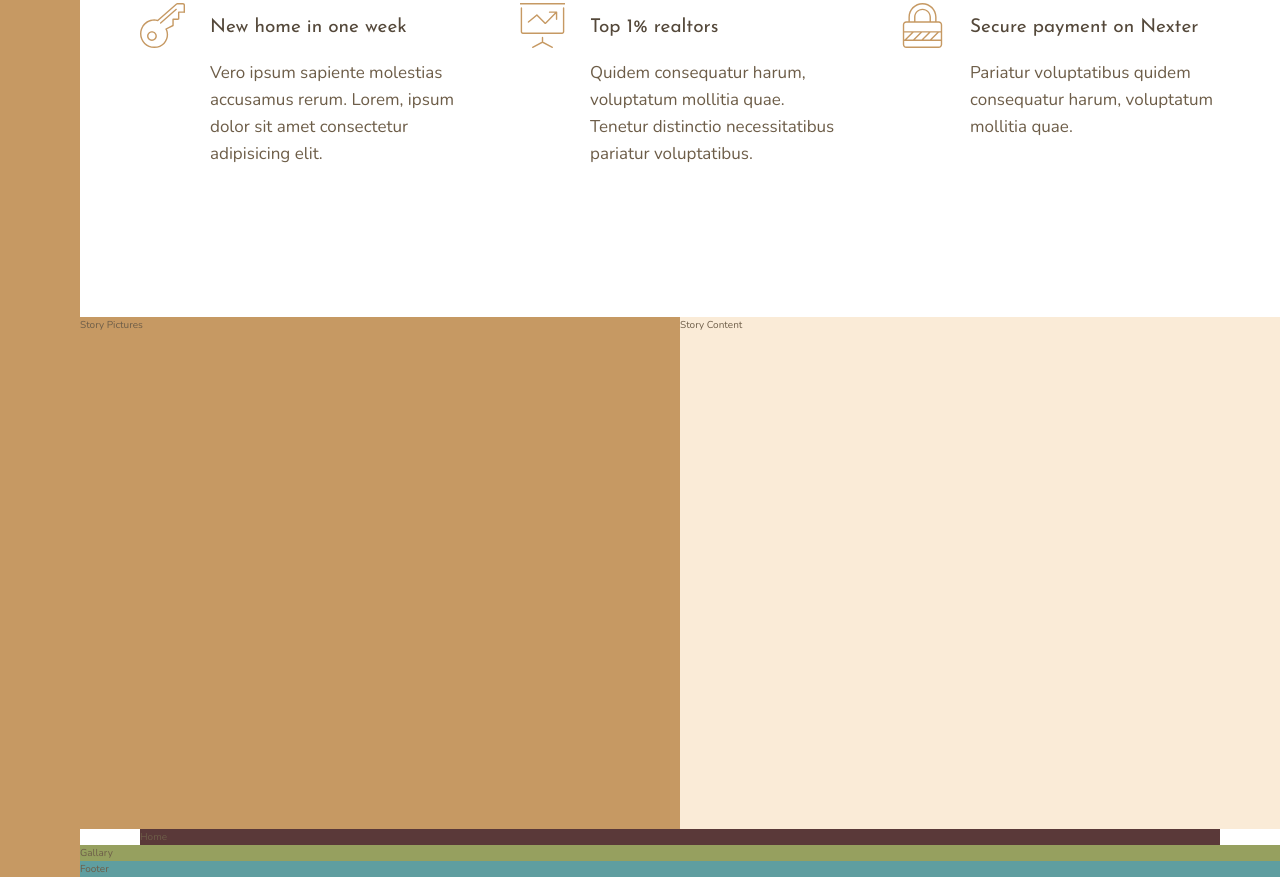
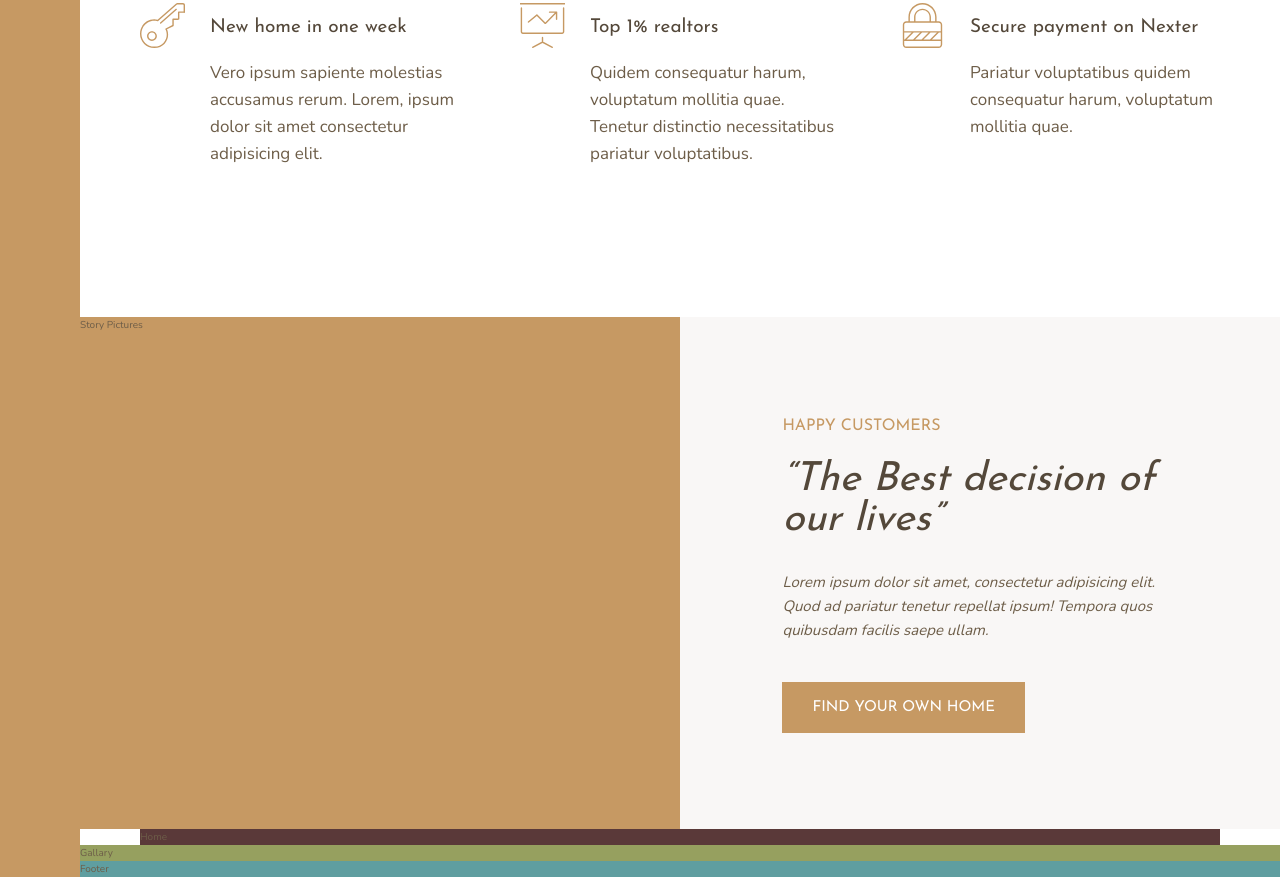
Before and after one commit to Mostakimul/sass-nexter, a website built with Vite: page index.html in a window 1280 px wide. Shown: the part 991-1868 px from the top of the page. Built offline with nearby package versions, Linux system fonts and the light colour scheme.

Commit message:
story section left side completed

```diff
--- a/index.html
+++ b/index.html
@@ -85,7 +85,13 @@
 
   <!-- Story Content -->
   <div class="story__content">
-    Story Content
+    <h3 class="heading-3 mb-sm">Happy Customers</h3>
+    <h2 class="heading-2 heading-2--dark mb-md">&ldquo;The Best decision of our lives&rdquo;</h2>
+    <p class="story__text">
+      Lorem ipsum dolor sit amet, consectetur adipisicing elit. Quod ad pariatur tenetur repellat ipsum! Tempora quos
+      quibusdam facilis saepe ullam.
+    </p>
+    <button class="btn">Find your own home</button>
   </div>
 
   <!-- Home Section -->
--- a/scss/base/_typography.scss
+++ b/scss/base/_typography.scss
@@ -16,10 +16,23 @@ $font-display: 'Josefin Sans', sans-serif;
 
 .heading-2 {
   @extend %heading;
+  font-size: 4rem;
+  font-style: italic;
+  line-height: 1;
+
+  &--light {
+    color: $color-grey-light-1;
+  }
+  &--dark {
+    color: $color-grey-dark-1;
+  }
 }
 
 .heading-3 {
   @extend %heading;
+  font-size: 1.6rem;
+  color: $color-primary;
+  text-transform: uppercase;
 }
 
 .heading-4 {
@@ -33,3 +46,20 @@ $font-display: 'Josefin Sans', sans-serif;
     color: $color-grey-dark-1;
   }
 }
+
+.btn {
+  background-color: $color-primary;
+  color: $white;
+  border: none;
+  border-radius: 0;
+  font-family: $font-display;
+  font-size: 1.5rem;
+  text-transform: uppercase;
+  padding: 1.8rem 3rem;
+  cursor: pointer;
+  transition: all 0.2s;
+
+  &:hover {
+    background-color: $color-primary-dark;
+  }
+}
--- a/scss/base/_utilities.scss
+++ b/scss/base/_utilities.scss
@@ -0,0 +1,12 @@
+.mb-sm {
+  margin-bottom: 2rem;
+}
+.mb-md {
+  margin-bottom: 3rem;
+}
+.mb-lg {
+  margin-bottom: 4rem;
+}
+.mb-hg {
+  margin-bottom: 8rem;
+}
--- a/scss/components/_story.scss
+++ b/scss/components/_story.scss
@@ -7,7 +7,25 @@
   }
 
   &__content {
-    background-color: antiquewhite;
+    background-color: $color-grey-light-1;
     grid-column: col-start 5 / full-end;
+
+    padding: 6rem 8vw;
+    /*
+    ** Using Flexbox
+    display: flex;
+    flex-direction: column;
+    justify-content: center;
+    align-items: flex-start;
+    */
+    display: grid;
+    align-content: center;
+    justify-items: start;
+  }
+
+  &__text {
+    font-size: 1.5rem;
+    font-style: italic;
+    margin-bottom: 4rem;
   }
 }
```
